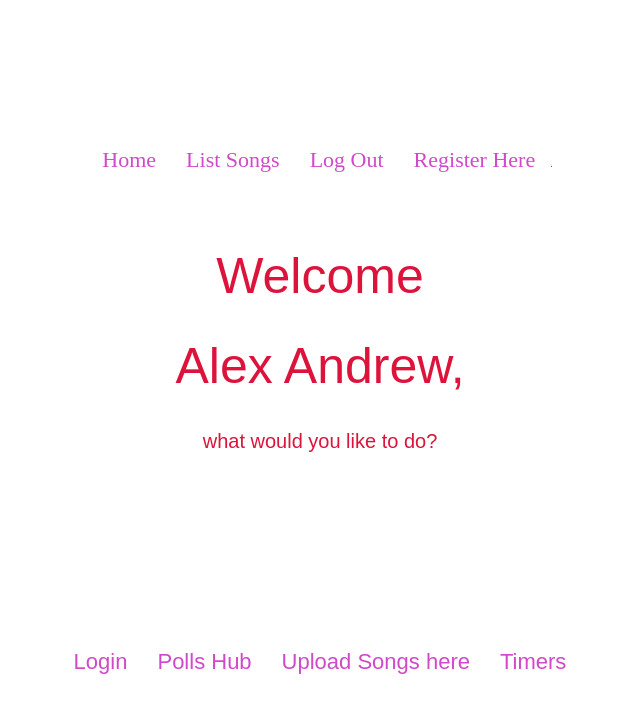
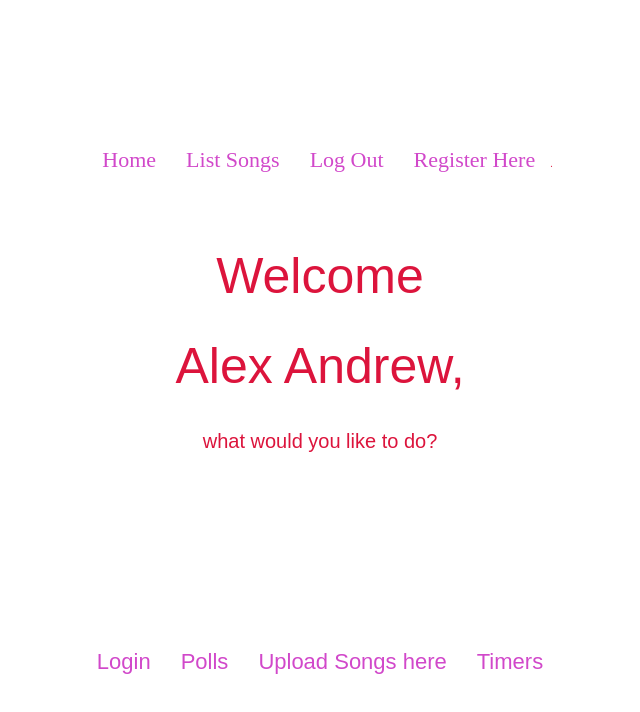
Before and after one commit to Pytormal/PYT-Studio, a React (Create React App) app: page / in a window 1280 px wide. Shown: the top 712 px of the page, without its empty margins (320-960 px from the left). Built offline with nearby package versions, Linux system fonts and the light colour scheme.

Commit message:
removed Hub from Polls Hub

```diff
--- a/src/components/Home.js
+++ b/src/components/Home.js
@@ -1,15 +1,12 @@
 import React from "react";
 import { Link } from "react-router-dom";
 
-
-import './styles/timer.css'
-
-
+import "./styles/timer.css";
 
 class Home extends React.Component {
-state = {
-  user: {user_name: "Alex Andrew"}
-}
+  state = {
+    user: { user_name: "Alex Andrew" },
+  };
 
   render() {
     // let user = JSON.parse(sessionStorage.getItem('userName'))
@@ -24,7 +21,7 @@ state = {
 
           <div className="home-links links">
             <Link to="/login">Login</Link>
-            <Link to="/Polls-hub">Polls Hub</Link>
+            <Link to="/Polls-hub">Polls</Link>
             <Link to="/upload-song">Upload Songs here</Link>
             <Link to="/timers">Timers</Link>
           </div>
```
